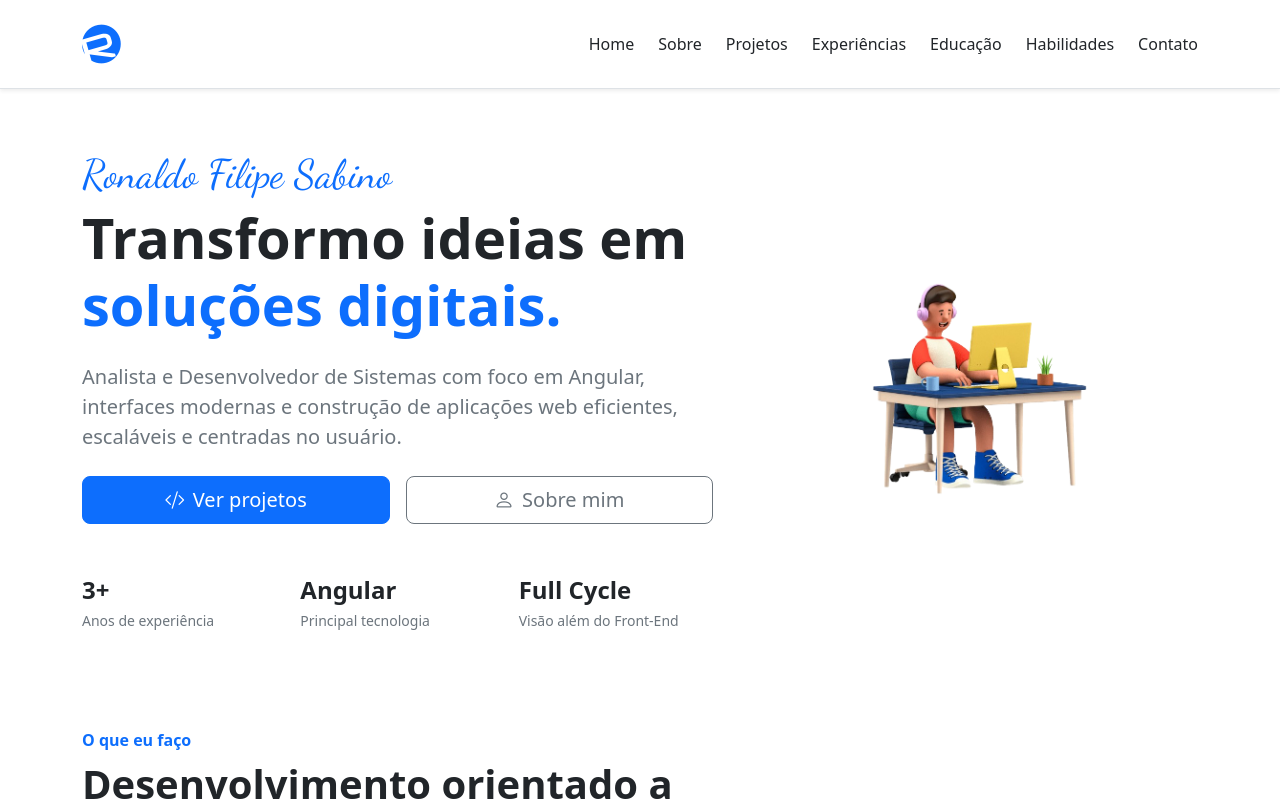
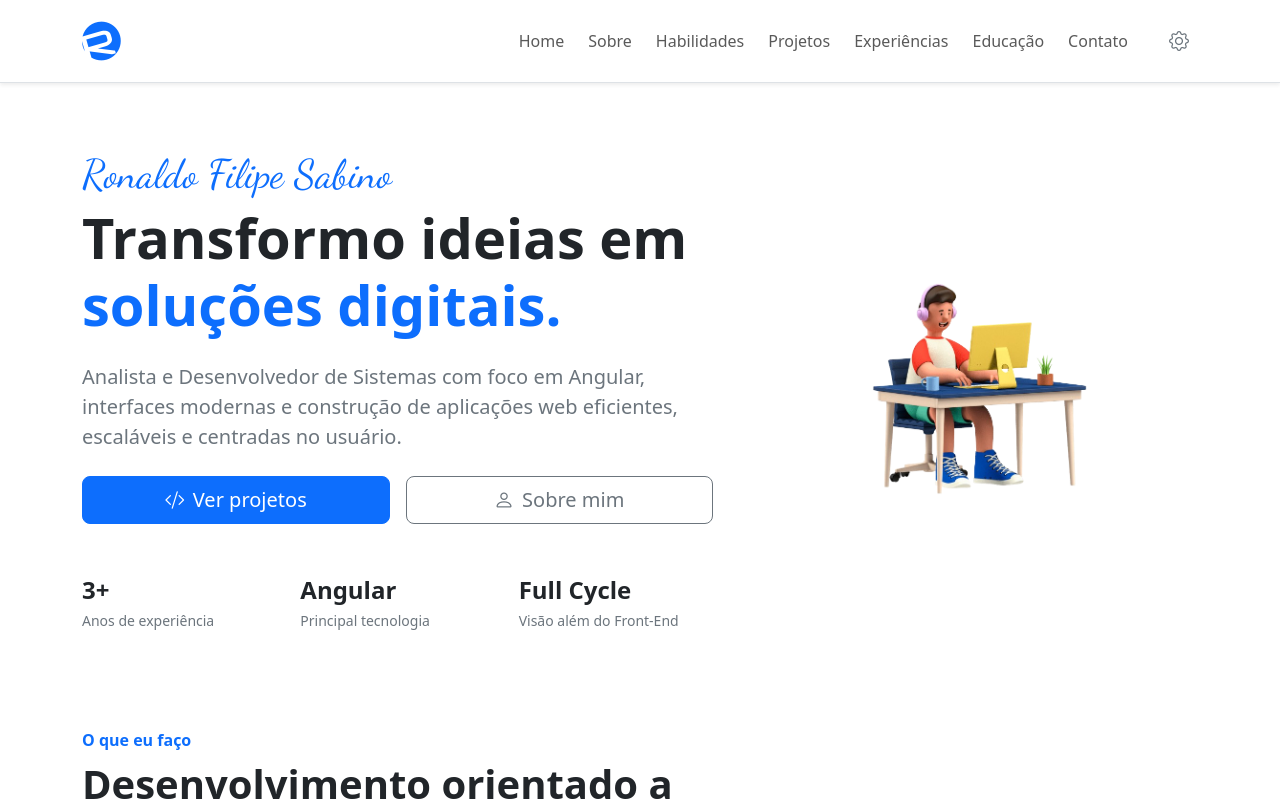
Before and after one commit to ronaldosabino/professional-portfolio, an Angular app: page / in a window 1280 px wide. Shown: the top 801 px of the page. Built offline with nearby package versions, Linux system fonts and the light colour scheme.

Commit message:
feat: update navbar component with responsive design and active link indicators

```diff
--- a/src/app/core/components/navbar/navbar.css
+++ b/src/app/core/components/navbar/navbar.css
@@ -1,3 +1,62 @@
 .offcanvas {
-  --bs-offcanvas-width: min(300px, 85vw);
+  --bs-offcanvas-width: min(320px, 85vw);
 }
+
+/* LINKS DESKTOP */
+
+.nav-link {
+  position: relative;
+  transition:
+    color 0.2s ease,
+    background-color 0.2s ease;
+}
+
+.nav-link:hover {
+  color: var(--bs-primary);
+}
+
+.nav-link.active {
+  color: var(--bs-primary);
+  font-weight: 500;
+}
+
+/* INDICADOR DO LINK ATIVO */
+
+@media (min-width: 992px) {
+  .navbar-nav .nav-link::after {
+    content: '';
+
+    position: absolute;
+
+    left: 0;
+    right: 0;
+    bottom: 0;
+
+    height: 2px;
+
+    background-color: var(--bs-primary);
+
+    transform: scaleX(0);
+
+    transition: transform 0.2s ease;
+  }
+
+  .navbar-nav .nav-link.active::after {
+    transform: scaleX(1);
+  }
+}
+
+/* LINKS DO MENU MOBILE */
+
+@media (max-width: 991.98px) {
+  .offcanvas .nav-link {
+    color: var(--bs-body-color);
+  }
+
+  .offcanvas .nav-link:hover,
+  .offcanvas .nav-link.active {
+    color: var(--bs-primary);
+
+    background-color: var(--bs-primary-bg-subtle);
+  }
+}
--- a/src/app/core/components/navbar/navbar.html
+++ b/src/app/core/components/navbar/navbar.html
@@ -1,88 +1,235 @@
-<div class="container-fluid fixed-top bg-white shadow-sm py-4 border-bottom">
+<header class="fixed-top bg-body shadow-sm border-bottom">
 
-    <div class="container-sm d-flex flex-row justify-content-between align-items-center">
+    <nav class="navbar navbar-expand-lg py-3" aria-label="Navegação principal">
 
-        <!-- Logo -->
-        <i class="fa-brands fa-resolving fs-1 pointer text-primary" routerLink="/home"></i>
+        <div class="container">
 
-        <!-- Navegação Desktop -->
-        <nav>
-            <ul class="d-none d-lg-flex flex-row gap-4 list-unstyled m-0">
-                <li routerLink="/home" class="pointer">Home</li>
-                <li routerLink="/about" class="pointer">Sobre</li>
-                <li routerLink="/projects" class="pointer">Projetos</li>
-                <li routerLink="/experiences" class="pointer">Experiências</li>
-                <li routerLink="/education" class="pointer">Educação</li>
-                <li routerLink="/skills" class="pointer">Habilidades</li>
-                <li routerLink="/contact" class="pointer">Contato</li>
+            <!-- LOGO -->
+            <a routerLink="/" class="navbar-brand d-flex align-items-center" aria-label="Ir para a página inicial">
+                <i class="fa-brands fa-resolving fs-1 text-primary"></i>
+            </a>
+
+
+            <!-- NAVEGAÇÃO DESKTOP -->
+            <div class="d-none d-lg-flex align-items-center gap-4">
+
+                <ul class="navbar-nav gap-2">
+
+                    <li class="nav-item">
+
+                        <a routerLink="/home" routerLinkActive="active" [routerLinkActiveOptions]="{ exact: true }" class="nav-link" aria-current="page">
+                            Home
+                        </a>
+
+                    </li>
+
+
+                    <li class="nav-item">
+
+                        <a routerLink="/about" routerLinkActive="active" class="nav-link">
+                            Sobre
+                        </a>
+
+                    </li>
+
+
+                    <li class="nav-item">
+
+                        <a routerLink="/skills" routerLinkActive="active" class="nav-link">
+                            Habilidades
+                        </a>
+
+                    </li>
+
+
+                    <li class="nav-item">
+
+                        <a routerLink="/projects" routerLinkActive="active" class="nav-link">
+                            Projetos
+                        </a>
+
+                    </li>
+
+
+                    <li class="nav-item">
+
+                        <a routerLink="/experiences" routerLinkActive="active" class="nav-link">
+                            Experiências
+                        </a>
+
+                    </li>
+
+
+                    <li class="nav-item">
+
+                        <a routerLink="/education" routerLinkActive="active" class="nav-link">
+                            Educação
+                        </a>
+
+                    </li>
+
+
+                    <li class="nav-item">
+
+                        <a routerLink="/contact" routerLinkActive="active" class="nav-link">
+                            Contato
+                        </a>
+
+                    </li>
+
+                </ul>
+
+
+                <!-- AJUSTES -->
+                <a routerLink="/settings" routerLinkActive="active" class="btn btn-link text-secondary p-2" aria-label="Abrir ajustes" title="Ajustes">
+                    <i class="bi bi-gear fs-5"></i>
+                </a>
+
+            </div>
+
+
+            <!-- BOTÃO MENU MOBILE -->
+            <button type="button" class="btn p-0 border-0 d-lg-none" data-bs-toggle="offcanvas" data-bs-target="#mobileMenu" aria-controls="mobileMenu" aria-label="Abrir menu">
+                <i class="bi bi-list fs-1"></i>
+            </button>
+
+        </div>
+
+    </nav>
+
+</header>
+
+
+<!-- MENU LATERAL MOBILE -->
+<div class="offcanvas offcanvas-end" tabindex="-1" id="mobileMenu" aria-labelledby="mobileMenuLabel">
+
+    <!-- CABEÇALHO -->
+    <div class="offcanvas-header border-bottom py-4">
+
+        <h2 class="offcanvas-title fs-5 fw-bold" id="mobileMenuLabel">
+            Menu
+        </h2>
+
+        <button type="button" class="btn-close" data-bs-dismiss="offcanvas" aria-label="Fechar menu"></button>
+
+    </div>
+
+
+    <!-- CONTEÚDO -->
+    <div class="offcanvas-body d-flex flex-column">
+
+        <nav aria-label="Navegação mobile">
+
+            <ul class="navbar-nav gap-2">
+
+                <li class="nav-item">
+
+                    <a routerLink="/home" routerLinkActive="active" [routerLinkActiveOptions]="{ exact: true }" class="nav-link py-3 px-3 rounded-3" data-bs-dismiss="offcanvas">
+                        <i class="bi bi-house me-2"></i>
+                        Início
+                    </a>
+
+                </li>
+
+
+                <li class="nav-item">
+
+                    <a routerLink="/about" routerLinkActive="active" class="nav-link py-3 px-3 rounded-3" data-bs-dismiss="offcanvas">
+                        <i class="bi bi-person me-2"></i>
+                        Sobre
+                    </a>
+
+                </li>
+
+
+                <li class="nav-item">
+
+                    <a routerLink="/skills" routerLinkActive="active" class="nav-link py-3 px-3 rounded-3" data-bs-dismiss="offcanvas">
+                        <i class="bi bi-code-slash me-2"></i>
+                        Habilidades
+                    </a>
+
+                </li>
+
+
+                <li class="nav-item">
+
+                    <a routerLink="/projects" routerLinkActive="active" class="nav-link py-3 px-3 rounded-3" data-bs-dismiss="offcanvas">
+                        <i class="bi bi-folder me-2"></i>
+                        Projetos
+                    </a>
+
+                </li>
+
+
+                <li class="nav-item">
+
+                    <a routerLink="/experiences" routerLinkActive="active" class="nav-link py-3 px-3 rounded-3" data-bs-dismiss="offcanvas">
+                        <i class="bi bi-briefcase me-2"></i>
+                        Experiências
+                    </a>
+
+                </li>
+
+
+                <li class="nav-item">
+
+                    <a routerLink="/education" routerLinkActive="active" class="nav-link py-3 px-3 rounded-3" data-bs-dismiss="offcanvas">
+                        <i class="bi bi-mortarboard me-2"></i>
+                        Educação
+                    </a>
+
+                </li>
+
+
+                <li class="nav-item">
+
+                    <a routerLink="/contact" routerLinkActive="active" class="nav-link py-3 px-3 rounded-3" data-bs-dismiss="offcanvas">
+                        <i class="bi bi-envelope me-2"></i>
+                        Contato
+                    </a>
+
+                </li>
+
+
+                <!-- DIVISOR -->
+                <li>
+                    <hr class="my-3">
+                </li>
+
+
+                <!-- AJUSTES -->
+                <li class="nav-item">
+
+                    <a routerLink="/settings" routerLinkActive="active" class="nav-link py-3 px-3 rounded-3" data-bs-dismiss="offcanvas">
+                        <i class="bi bi-gear me-2"></i>
+                        Ajustes
+                    </a>
+
+                </li>
+
             </ul>
+
         </nav>
 
-        <!-- Menu mobile -->
-        <button class="btn p-0 border-0 d-lg-none" type="button" data-bs-toggle="offcanvas" data-bs-target="#mobileMenu" aria-controls="mobileMenu" aria-label="Abrir menu">
 
-            <i class="bi bi-list fs-1"></i>
+        <!-- RODAPÉ DO MENU -->
+        <div class="mt-auto pt-4">
 
-        </button>
+            <div class="border-top pt-4">
+
+                <p class="text-secondary small mb-1">
+                    Ronaldo Sabino
+                </p>
+
+                <p class="text-secondary small mb-0">
+                    Analista e Desenvolvedor de Sistemas
+                </p>
+
+            </div>
+
+        </div>
 
     </div>
 
 </div>
-
-
-<!-- Menu lateral mobile -->
-<div class="offcanvas offcanvas-end" tabindex="-1" id="mobileMenu" aria-labelledby="mobileMenuLabel">
-
-    <!-- Cabeçalho -->
-    <div class="offcanvas-header border-bottom" style="padding: 2rem 1rem ;">
-
-        <h5 class="offcanvas-title" id="mobileMenuLabel">
-            Menu
-        </h5>
-
-        <button type="button" id="close" class="btn-close" data-bs-dismiss="offcanvas" aria-label="Fechar">
-        </button>
-
-    </div>
-
-
-    <!-- Conteúdo -->
-    <div class="offcanvas-body">
-
-        <nav>
-            <ul class="list-unstyled d-flex flex-column gap-4">
-
-                <li class="pointer" routerLink="/home" data-bs-dismiss="offcanvas">
-                    Home
-                </li>
-
-                <li class="pointer" routerLink="/about" data-bs-dismiss="offcanvas">
-                    Sobre
-                </li>
-
-                <li class="pointer" routerLink="/projects" data-bs-dismiss="offcanvas">
-                    Projetos
-                </li>
-
-                <li class="pointer" routerLink="/experiences" data-bs-dismiss="offcanvas">
-                    Experiências
-                </li>
-
-                <li class="pointer" routerLink="/education" data-bs-dismiss="offcanvas">
-                    Educação
-                </li>
-
-                <li class="pointer" routerLink="/skills" data-bs-dismiss="offcanvas">
-                    Habilidades
-                </li>
-
-                <li class="pointer" routerLink="/contact" data-bs-dismiss="offcanvas">
-                    Contato
-                </li>
-
-            </ul>
-        </nav>
-
-    </div>
-
-</div>
--- a/src/app/core/components/navbar/navbar.ts
+++ b/src/app/core/components/navbar/navbar.ts
@@ -1,9 +1,9 @@
 import { Component } from '@angular/core';
-import { RouterLink } from '@angular/router';
+import { RouterLink, RouterLinkActive } from '@angular/router';
 
 @Component({
   selector: 'app-navbar',
-  imports: [RouterLink],
+  imports: [RouterLink, RouterLinkActive],
   templateUrl: './navbar.html',
   styleUrl: './navbar.css',
 })
```
